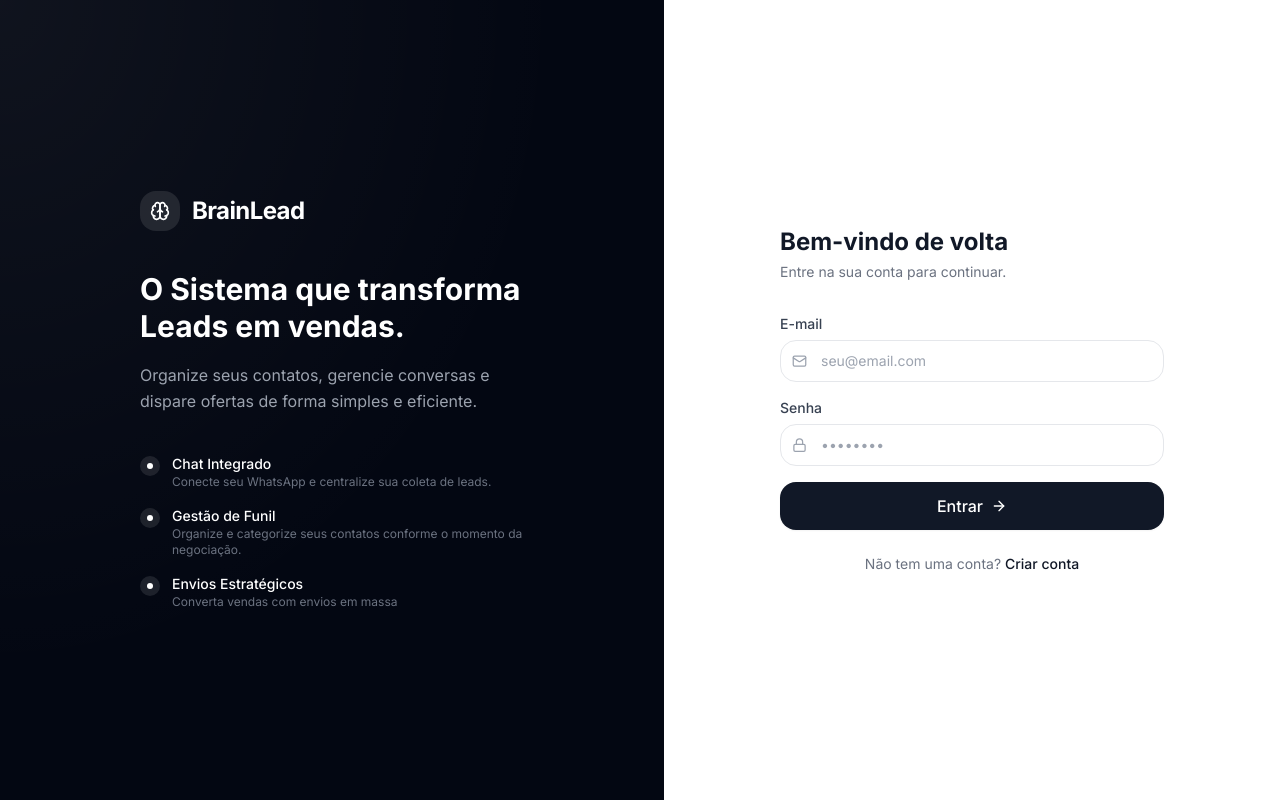
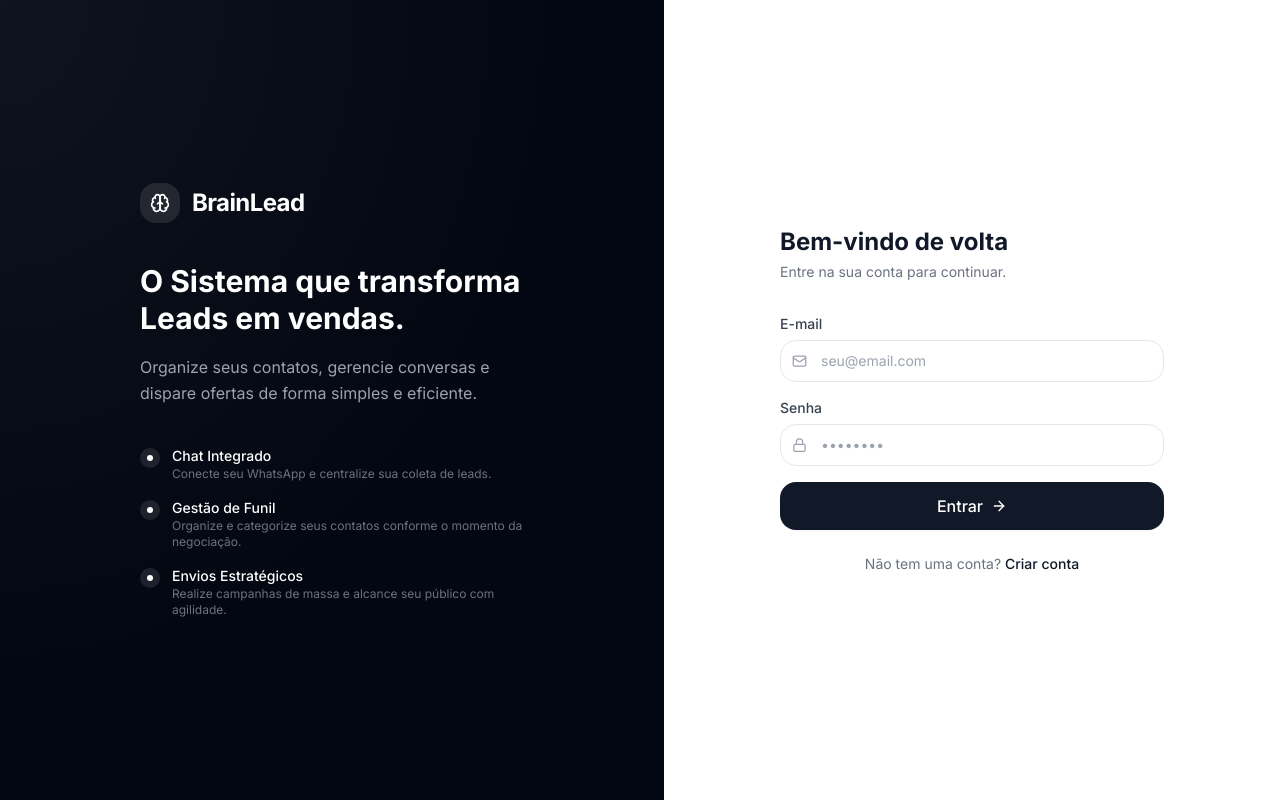
Before and after one commit to jonathaslima20-design/narixtwo, a React (Vite) app: page / in a window 1280 px wide. Built offline with nearby package versions, Linux system fonts and the light colour scheme; no server answers.

Commit message:
Updated AuthPage.tsx

```diff
--- a/src/pages/AuthPage.tsx
+++ b/src/pages/AuthPage.tsx
@@ -88,7 +88,7 @@ export function AuthPage() {
             {[
               { label: 'Chat Integrado', sub: 'Conecte seu WhatsApp e centralize sua coleta de leads.' },
               { label: 'Gestão de Funil', sub: 'Organize e categorize seus contatos conforme o momento da negociação.' },
-              { label: 'Envios Estratégicos', sub: 'Converta vendas com envios em massa' },
+              { label: 'Envios Estratégicos', sub: 'Realize campanhas de massa e alcance seu público com agilidade.' },
             ].map((item) => (
               <div key={item.label} className="flex items-start gap-3">
                 <div className="w-5 h-5 bg-white/10 rounded-full flex items-center justify-center mt-0.5 shrink-0">
```
